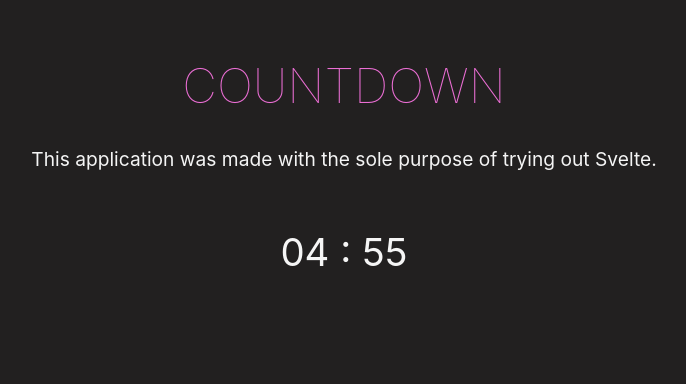
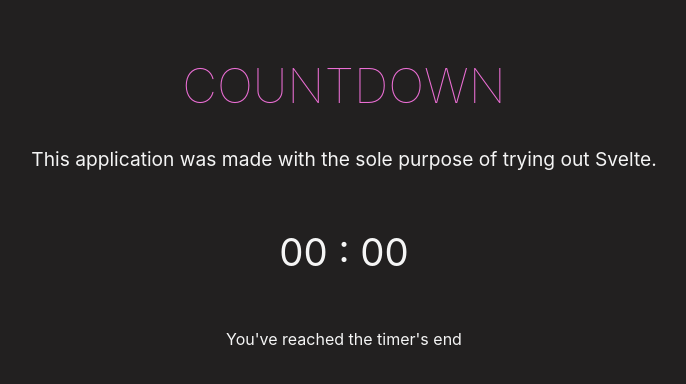
Before and after one commit to HiImFelipe/SvelteCountdown, a Svelte app: page / in a window 1280 px wide. Shown: the top 384 px of the page, without its empty margins (296-982 px from the left). Built offline with nearby package versions, Linux system fonts and the light colour scheme.

Commit message:
feat: add some text when timer end is reached

```diff
--- a/src/App.svelte
+++ b/src/App.svelte
@@ -41,8 +41,7 @@
   main {
     text-align: center;
     padding: 1em;
-    max-width: 240px;
-    margin: 0 auto;
+    margin: 0;
   }
 
   @media (min-width: 640px) {
--- a/src/components/Timer.svelte
+++ b/src/components/Timer.svelte
@@ -7,7 +7,7 @@
     return Math.floor(value / 1000) % 60;
   };
 
-  let timer = 5 * 60 * 1000; // 5 minutes in miliseconds;
+  let timer = 1000; // 5 minutes in miliseconds;
   let minutes = convertMilisecondsToMinutes(timer);
   let seconds = convertMilisecondsToSeconds(timer);
 
@@ -34,24 +34,47 @@
   startTimer();
 </script>
 
-<div>
-  <p>{minutesWithPadStart} : {secondsWithPadStart}</p>
-</div>
+<section>
+  <div>
+    <p class="timer">{minutesWithPadStart} : {secondsWithPadStart}</p>
+
+    <p class="timerEndReached">
+      {timer === 0 ? "You've reached the timer's end" : ""}
+    </p>
+  </div>
+</section>
 
 <style>
+  section {
+    display: flex;
+    justify-content: center;
+    align-items: center;
+    flex-direction: column;
+  }
   div {
     display: flex;
     justify-content: center;
+    flex-direction: column;
+    width: 100%;
   }
 
-  p {
+  p.timer {
     font-size: var(--font-large);
     color: var(--neutral);
   }
 
+  p.timerEndReached {
+    font-size: var(--font-xxsmall);
+    color: var(--neutral);
+  }
+
   @media (min-width: 768px) {
-    p {
+    p.timer {
       font-size: var(--font-xxlarge);
     }
+
+    p.timerEndReached {
+    font-size: var(--font-xsmall);
+  }
   }
 </style>
```
